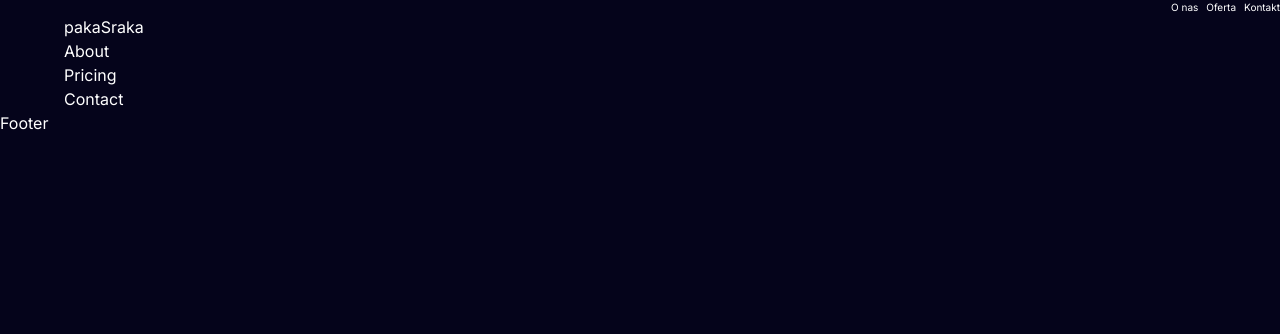
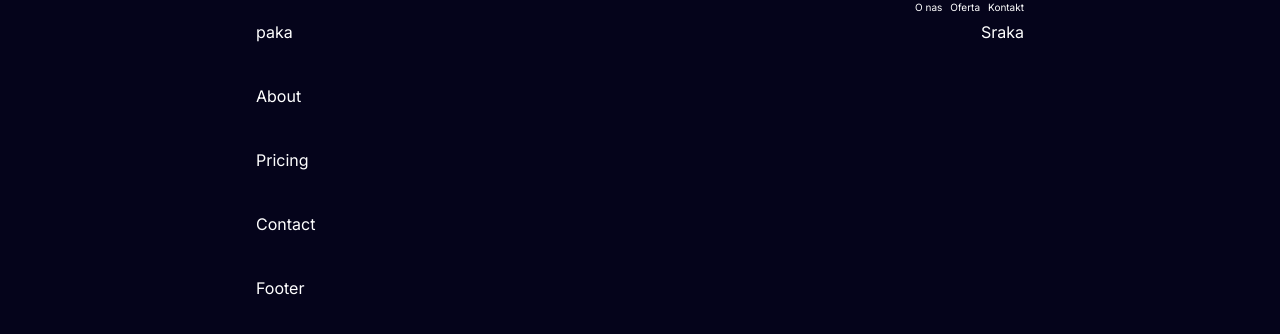
Before and after one commit to m-uchyla/wm-site, a Next.js app: page / in a window 1280 px wide. Shown: the top 334 px of the page. Built offline with nearby package versions, Linux system fonts and the light colour scheme.

Commit message:
Puszyng som staf > Sections and navbar

```diff
--- a/src/styles/globals.css
+++ b/src/styles/globals.css
@@ -22,16 +22,22 @@ body {
   ;
 }
 
-section {
+section, footer {
  @apply
-  xl:max-w-[1280px]
+  sm:px-[20%]
+  px-6
+  sm:py-[20px]
+  py-[10px]
+  ;
+}
+nav {
+  @apply
+  fixed
   w-full
-  sm:px-16
+  sm:px-[20%]
   px-6
-  flex
-  justify-between
-  items-center
   ;
+
 }
 
 
```
